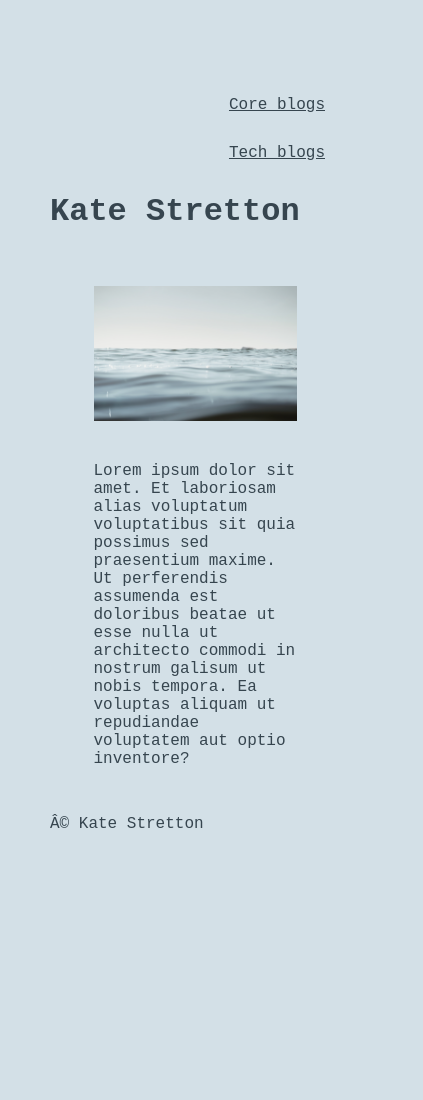
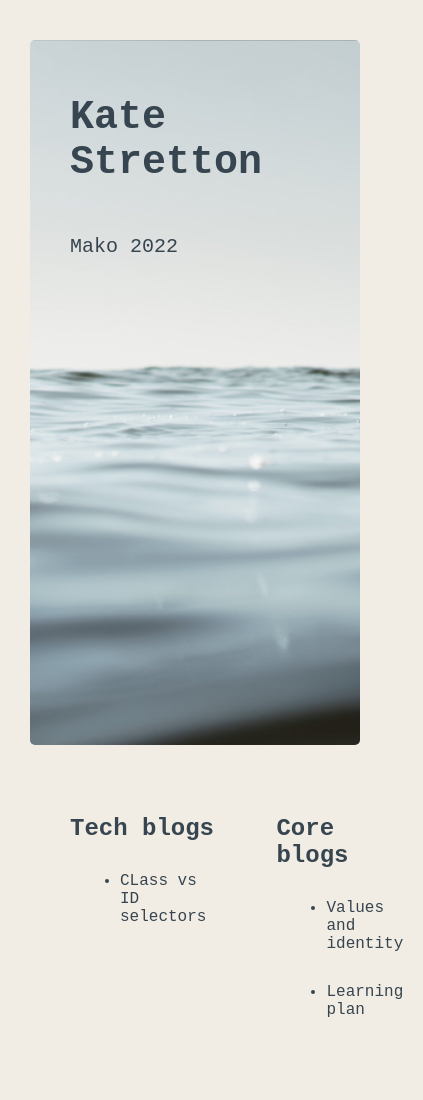
Before and after one commit to kate-stretton/kate-stretton.github.io, a plain HTML site: page index.html in a window 390 px wide. Shown: the top 1100 px of the page, 423 px wide, since content can reach past the window. Before the commit the page ends 914 px from the top, so only its background shows below. Drawn offline with Linux system fonts and the light colour scheme.

Commit message:
Make index page responsive

```diff
--- a/index.html
+++ b/index.html
@@ -6,27 +6,33 @@
     <link href="styles/main.css" rel="stylesheet" type="text/css">
     </head>
   <body>
-      <header>
-        <nav>
-          <ul>
-            <li><a href="blog/html-css.html">Core blogs</a></li>
-            <li><a href="blog/te-houtaewa-template.html">Tech blogs</a></li>
-          </ul>
-        </nav>
-        <h1>Kate Stretton</h1>
+      <header class="hero-image">
+        <div class="hero-text">
+          <h1>Kate Stretton</h1>
+          <p>Mako 2022</p>
+        </div>
       </header>
       <main>
         <section>
-          <div class="center">
-            <img src="images/Drift.png" alt="Image of the ocean">
-          </div>
-          <div class="center">
-            <p>Lorem ipsum dolor sit amet. Et laboriosam alias voluptatum voluptatibus sit quia possimus sed praesentium maxime. Ut perferendis assumenda est doloribus beatae ut esse nulla ut architecto commodi in nostrum galisum ut nobis tempora. Ea voluptas aliquam ut repudiandae voluptatem aut optio inventore?</p>
-          </div>
+          <div class="grid-container">
+            <div>
+              <h2>Tech blogs</h2>
+              <ul>
+                <li>CLass vs ID selectors</li>
+              </ul>
+            </div>
+            <div>
+              <h2>Core blogs</h2>
+              <ul>
+                <li>Values and identity</li>
+                <li>Learning plan</li>
+              </ul>
+              </div>
         </section>
       </main>
     <footer>
         <p>© Kate Stretton</p>
       </footer>
     </body>
+  </div>
 </html>
--- a/styles/main.css
+++ b/styles/main.css
@@ -1,47 +1,45 @@
-body {
-    background-color: #d3e0e7;
+* {
     font-family: 'Courier New', Courier, monospace;
     color: #36454F;
-    margin: 50px 50px 50px 50px;
+    margin: 20px 10px 30px 10px;
+}
+
+body {
+    background-color: #f2ede4;
+}
+
+.hero-image {
+  background-image: url(../images/drift.png);
+  background-size: cover;
+  background-position: center;
+  width: 100wh;
+  height: 80vh;
+  display: flex;
+  border-radius: 5px;
+}
+
+.hero-text {
+  display: flex;
+  flex-direction: column;
+  padding: 0px 20px 0px 20px;
+  font-size: 20px;
 }
 
 header {
   padding: 15px 0px 15px 0px;
 }
 
-ul {
-  list-style-type: none;
-  float: right;
+.grid-container {
+  display: grid;
+  grid-template-columns: auto auto;
+  gap: 20px;
 }
 
-li {
-  float: right;
-}
-
-li a {
-  display: block;
-  color:#36454F;
-  padding: 15px 15px;
-}
-
-li a:hover {
-  border-style: solid;
-}
-
-img {
-  max-width: 100%;
-  height: auto;
-  padding: 20px 0px 20px 0px;
-}
-
-.center {
-  display: block;
-  margin-left: auto;
-  margin-right: auto;
-  width: 70%;
+.grid-container > div {
+  grid-row-start: 1;
+  grid-row-end: 2;
 }
 
 footer {
-  background-color: #d3e0e7;
-  padding: 15px 0px 15px 0px;
+  text-align: center;
 }
```
Also changed, not shown: blog/html-css.html (+18 -0 lines), blog/te-houtaewa-template.html (+3 -3 lines), 2 other files.
